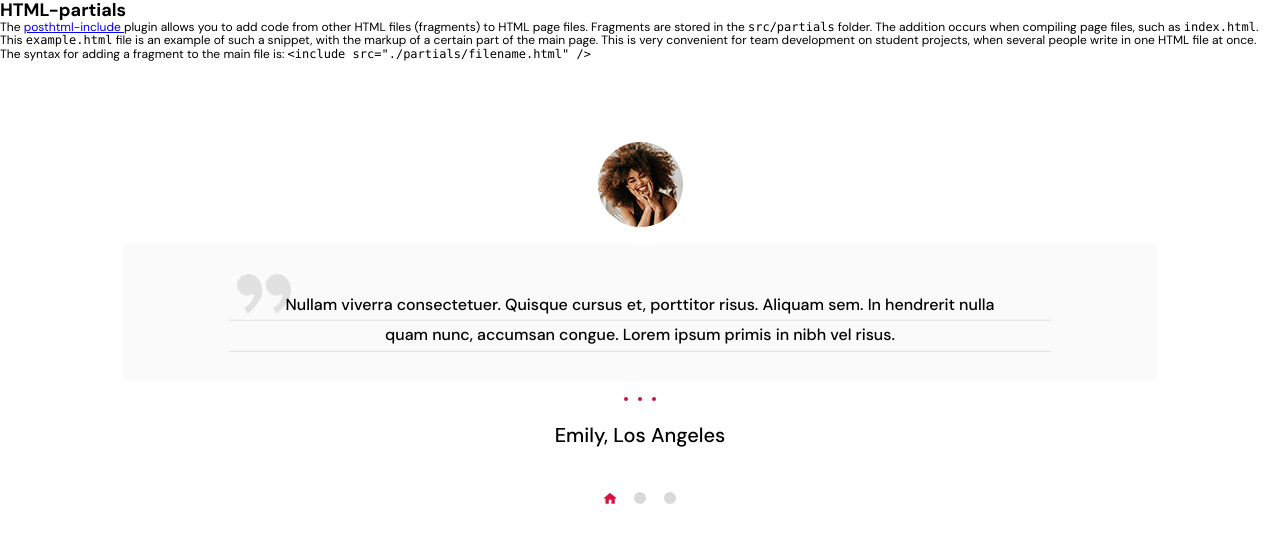
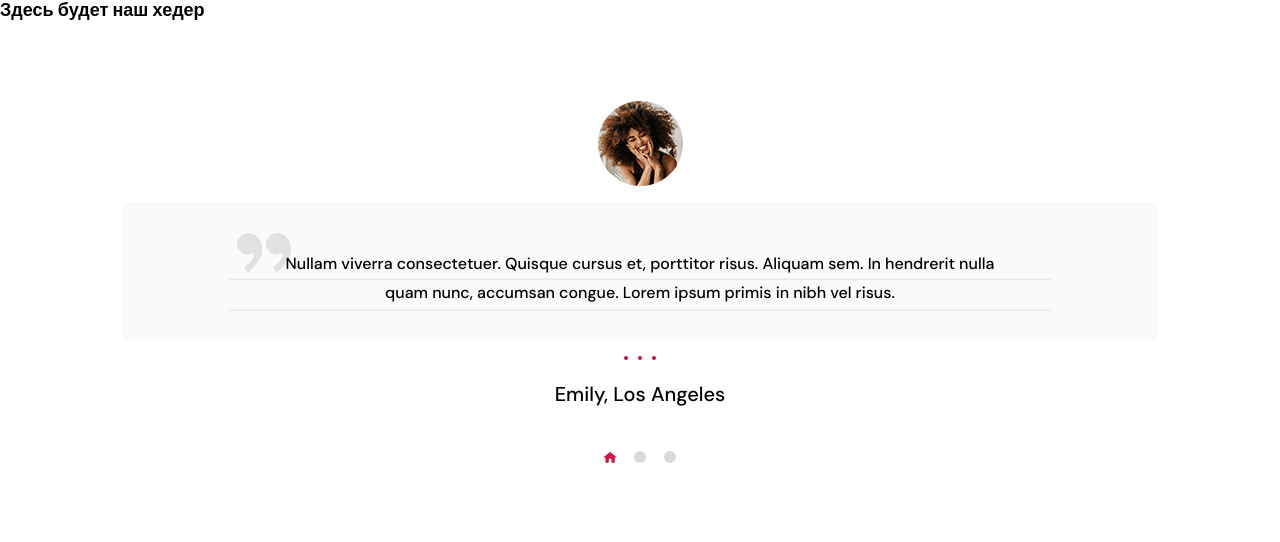
Before and after one commit to Sange1992/project-icecream, a website built with Parcel: page src/index.html in a window 1280 px wide. Built offline with nearby package versions, Linux system fonts and the light colour scheme.

Commit message:
изменяет хедер
удаляет пример из хедера

```diff
--- a/src/partials/header.html
+++ b/src/partials/header.html
@@ -1,36 +1,2 @@
-<article class="example" id="uk">
-  <h1>HTML-partials</h1>
 
-  <!--
-    ❗️❗️❗️ The path to images from the HTML partial
-    is the same as from the index.html file
-  -->
-
-  <p>
-    The
-    <a
-      href="https://github.com/posthtml/posthtml-include"
-      target="_blank"
-      rel="noopener noreferrer"
-    >
-      posthtml-include
-    </a>
-    plugin allows you to add code from other HTML files (fragments) to HTML page
-    files. Fragments are stored in the <code>src/partials</code> folder. The
-    addition occurs when compiling page files, such as <code>index.html</code>.
-  </p>
-
-  <p>
-    This <code>example.html</code> file is an example of such a snippet, with
-    the markup of a certain part of the main page. This is very convenient for
-    team development on student projects, when several people write in one HTML
-    file at once.
-  </p>
-
-  <p>
-    The syntax for adding a fragment to the main file is:
-    <code> &lt;include src="./partials/filename.html" /&gt;</code>
-  </p>
-
-  <div class="background"></div>
-</article>
+<h2>Здесь будет наш хедер</h2>
```
